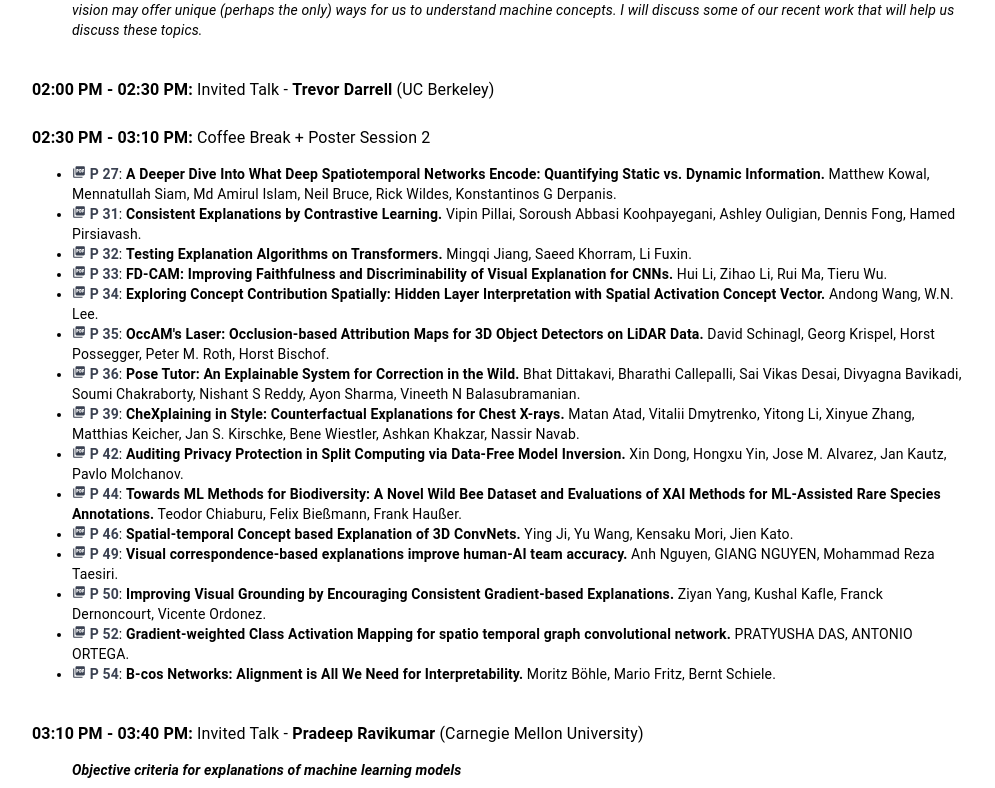
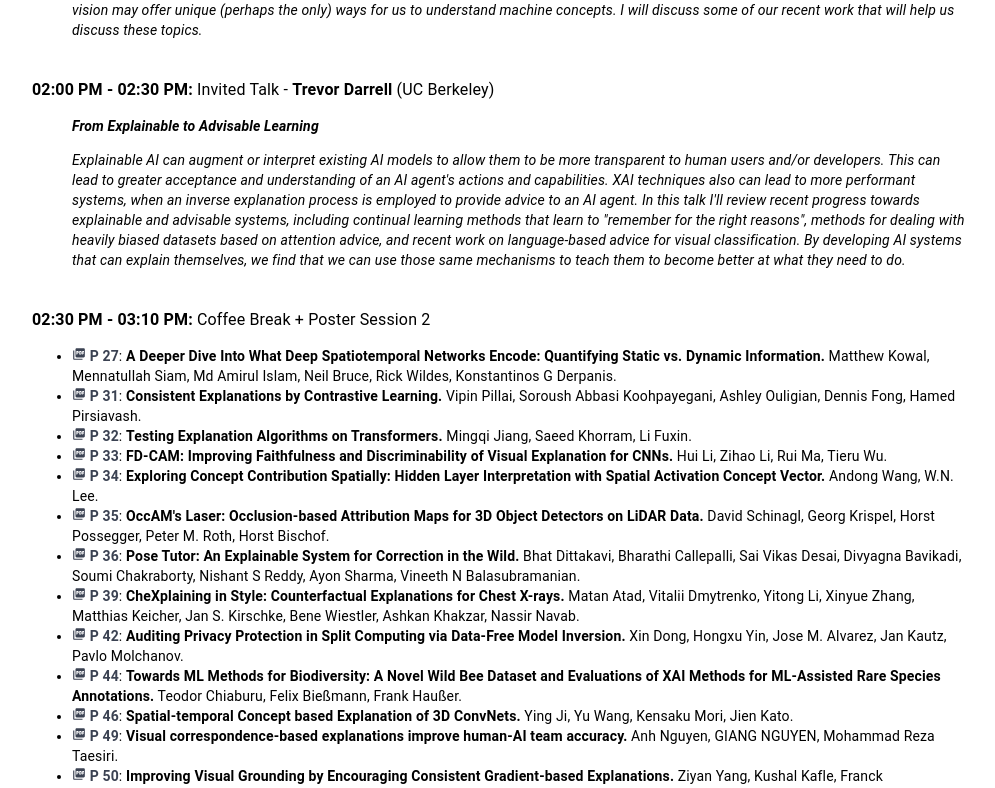
Before and after one commit to xai4cv/xai4cv.github.io, a React (Create React App) app: page /workshop-schedule in a window 1280 px wide. Shown: the part 2226-3014 px from the top of the page, without its empty margins (140-1135 px from the left). Built offline with nearby package versions, Linux system fonts and the light colour scheme.

Commit message:
add title and abstract of a talk

```diff
--- a/src/components/WorkshopSchedule.js
+++ b/src/components/WorkshopSchedule.js
@@ -267,6 +267,18 @@ class WorkshopSchedule extends React.Component {
                                             <Typography className={classes.SectionHeader} variant="body1" align="left">
                                                 <b>02:00 PM - 02:30 PM: </b> Invited Talk - <b>Trevor Darrell</b> (UC Berkeley)
                                             </Typography>
+
+                                            <Typography className={classes.SectionHeader} variant="body2" align="left">
+                                                <ul>
+                                                    <b><i>From Explainable to Advisable Learning</i></b>
+                                                </ul>
+                                            </Typography>
+
+                                            <Typography className={classes.SectionHeader} variant="body2" align="left">
+                                                <ul>
+                                                    <i>Explainable AI can augment or interpret existing AI models to allow them to be more transparent to human users and/or developers.  This can lead to greater acceptance and understanding of an AI agent's actions and capabilities.  XAI techniques also can lead to more performant systems, when an inverse explanation process is employed to provide advice to an AI agent.  In this talk I'll review recent progress towards explainable and advisable systems, including continual learning methods that learn to "remember for the right reasons", methods for dealing with heavily biased datasets based on attention advice, and recent work on language-based advice for visual classification.  By developing AI systems that can explain themselves, we find that we can use those same mechanisms to teach them to become better at what they need to do.</i>
+                                                </ul>
+                                            </Typography>
                                         </Grid>
                                     </Grid>
 
```
